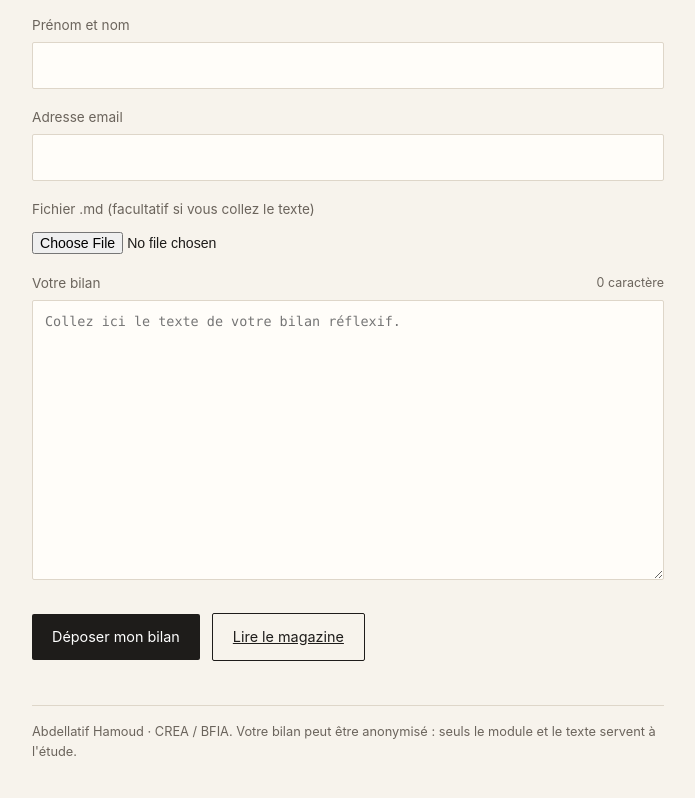
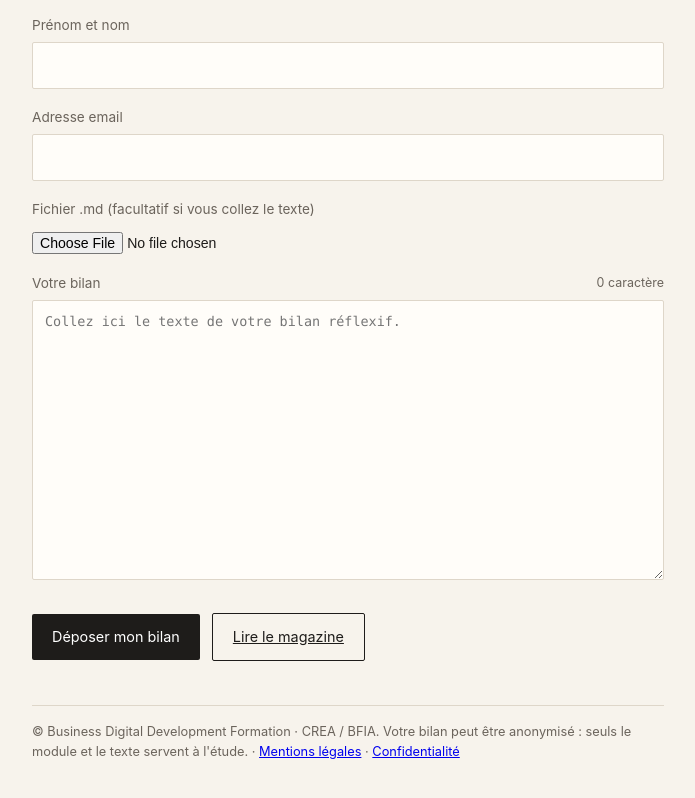
Before and after one commit to ItisOnizuka/bfia-bilan-reflexif, a plain HTML site: page depot.html in a window 1280 px wide. Shown: the part 414-1212 px from the top of the page, without its empty margins (292-987 px from the left). Drawn offline with Linux system fonts and the light colour scheme.

Commit message:
Pied depot BDDF

```diff
--- a/depot.html
+++ b/depot.html
@@ -67,7 +67,7 @@
     <p class="message" id="message"></p>
   </form>
 
-  <p class="pied">Abdellatif Hamoud · CREA / BFIA. Votre bilan peut être anonymisé : seuls le module et le texte servent à l'étude.</p>
+  <p class="pied">© Business Digital Development Formation · CREA / BFIA. Votre bilan peut être anonymisé : seuls le module et le texte servent à l'étude. · <a href="/mentions-legales.html">Mentions légales</a> · <a href="/confidentialite.html">Confidentialité</a></p>
 </div>
 
 <script>
```
